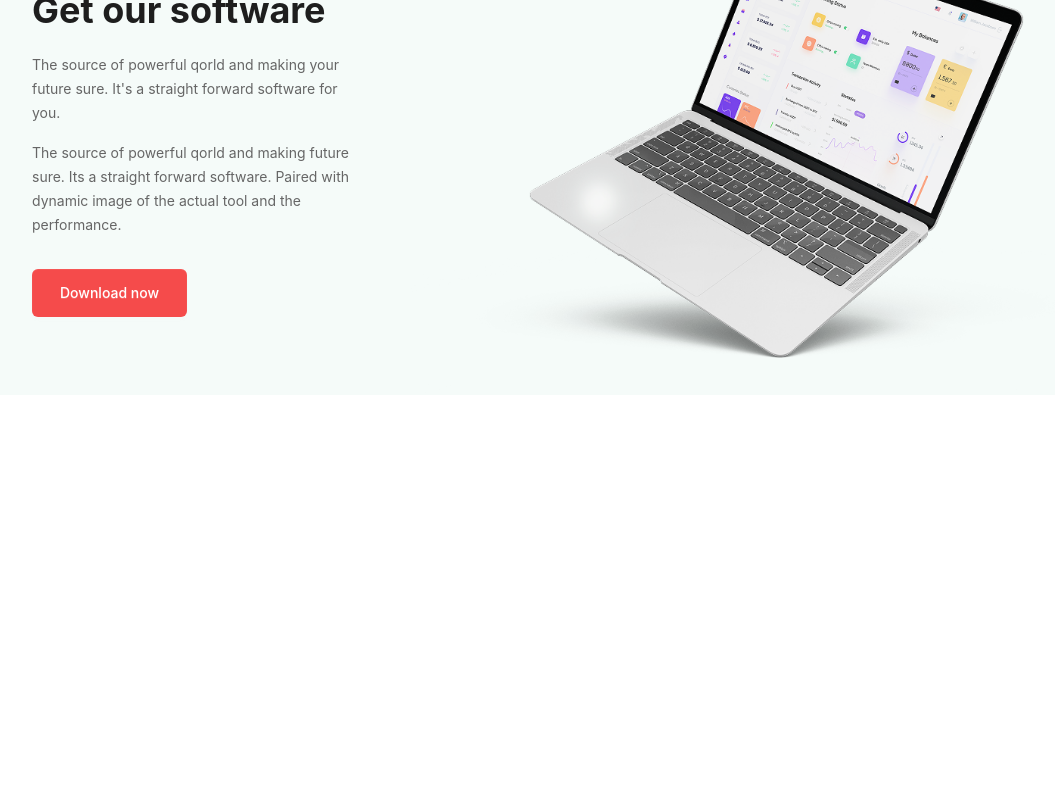
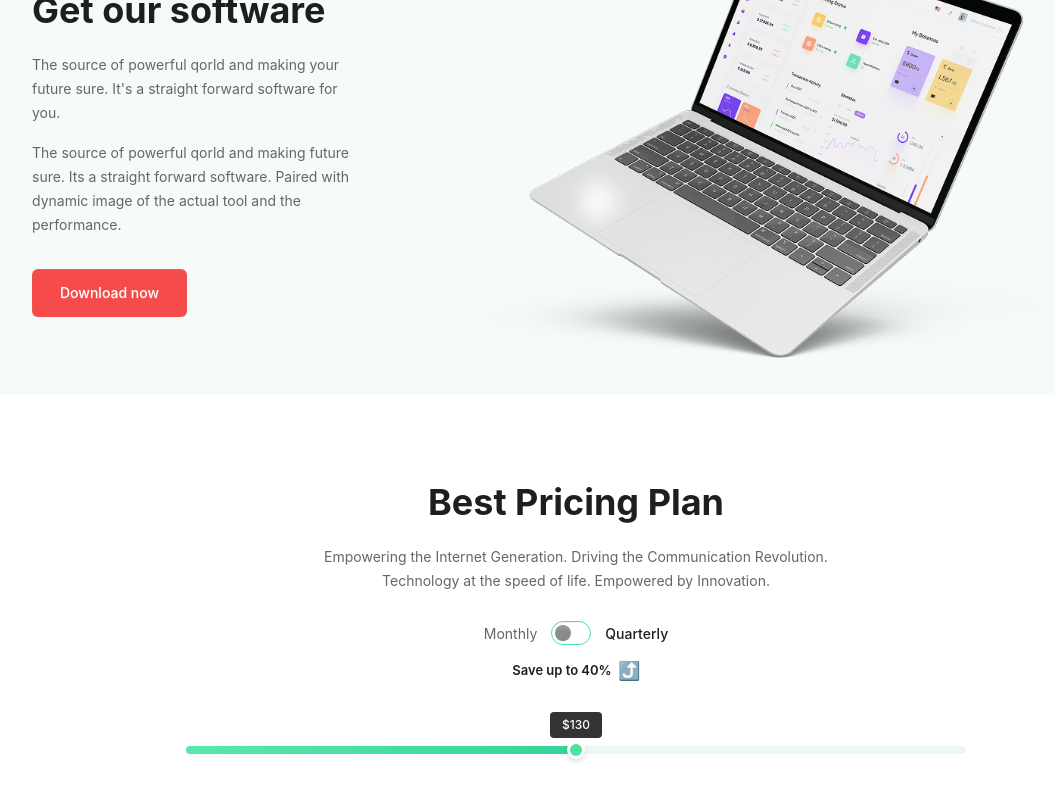
Before and after one commit to xadichalmatova0112-hue/newProject, a React (Vite) app: page / in a window 1280 px wide. Shown: the part 2741-3541 px from the top of the page, without its empty margins (64-1119 px from the left). Before the commit the page ends 3136 px from the top, so only its background shows below. Built offline with nearby package versions, Linux system fonts and the light colour scheme.

Commit message:
plan section

```diff
--- a/src/Components/MainCount.jsx
+++ b/src/Components/MainCount.jsx
@@ -200,6 +200,40 @@ const MainCount = () => {
 
                 </div>
             </section>
+            <section id="pricing" className="bg-base-100 py-[80px]">
+                <div className="w-[85%] mx-auto flex flex-col items-center">
+
+                    <h2 className="text-[36px] font-bold text-[#1E1E1E] text-center mb-[16px]">
+                        Best Pricing Plan
+                    </h2>
+                    <p className="text-[14px] text-[#666666] text-center leading-[24px] max-w-[540px] mb-[28px]">
+                        Empowering the Internet Generation. Driving the Communication Revolution. Technology at the speed of life. Empowered by Innovation.
+                    </p>
+
+                    <div className="flex items-center gap-[14px] mb-[12px]">
+                        <span className="text-[14px] text-[#666666]">Monthly</span>
+                        <input type="checkbox" className="toggle bg-white hover:bg-white border-[#4EE2A1] [--tglbg:#4EE2A1]" />
+                        <span className="text-[14px] text-[#1E1E1E] font-medium">Quarterly</span>
+                    </div>
+
+                    <div className="flex items-center gap-[6px] mb-[28px]">
+                        <span className="text-[13px] font-semibold text-[#1E1E1E]">Save up to 40%</span>
+                        <span className="text-[#F5BE18] text-[18px]">⤴</span>
+                    </div>
+
+                    <div className="w-full max-w-[780px] flex flex-col items-center mb-[60px]">
+                        <div className="bg-[#333333] text-white text-[12px] font-medium px-[12px] py-[4px] rounded-[4px] mb-[8px]">
+                            $130
+                        </div>
+                        <div className="w-full h-[8px] bg-[#E8F8F2] rounded-full flex items-center">
+                            <div className="w-[50%] h-[8px] bg-gradient-to-r from-[#5BE8A8] to-[#34D399] rounded-full"></div>
+                            <div className="w-[18px] h-[18px] bg-[#4EE2A1] border-[3px] border-white rounded-full shadow-md ml-[-9px]"></div>
+                        </div>
+                    </div>
+
+
+                </div>
+            </section>
         </div >
     )
 }
```
